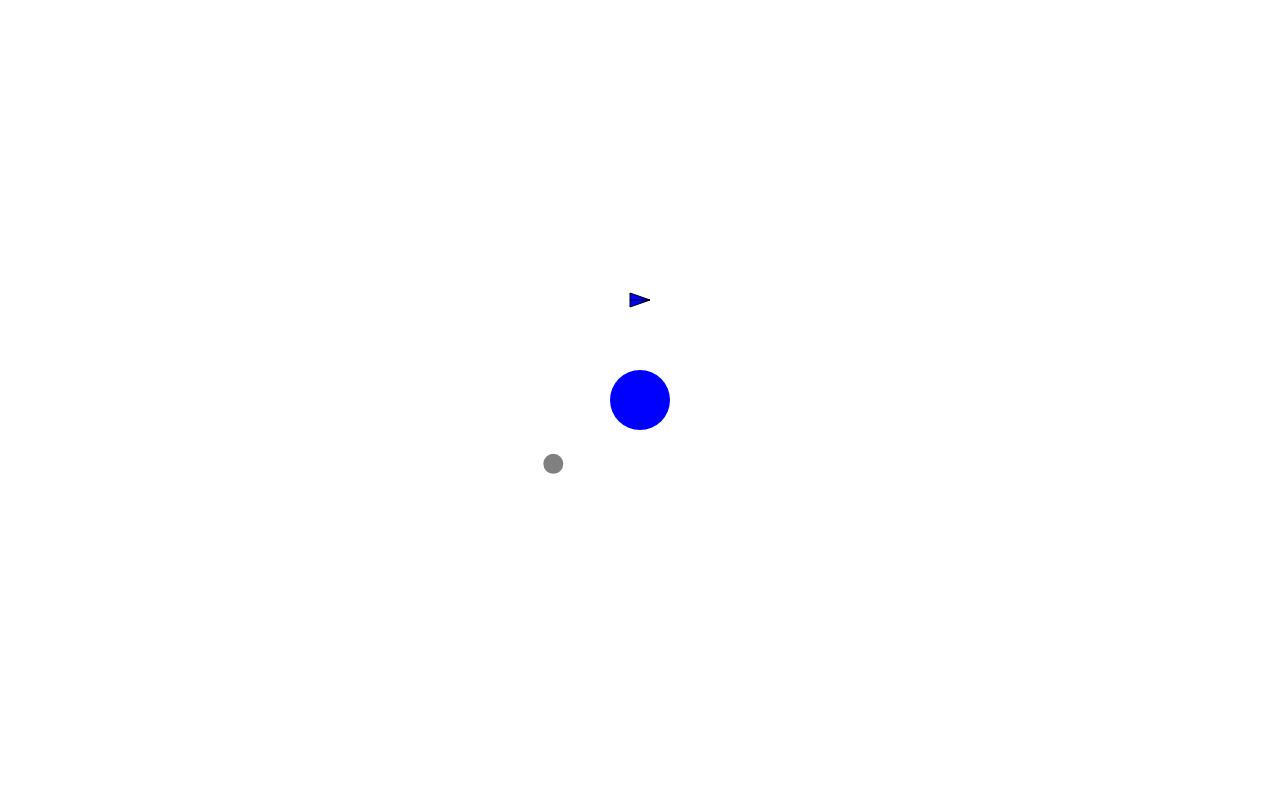
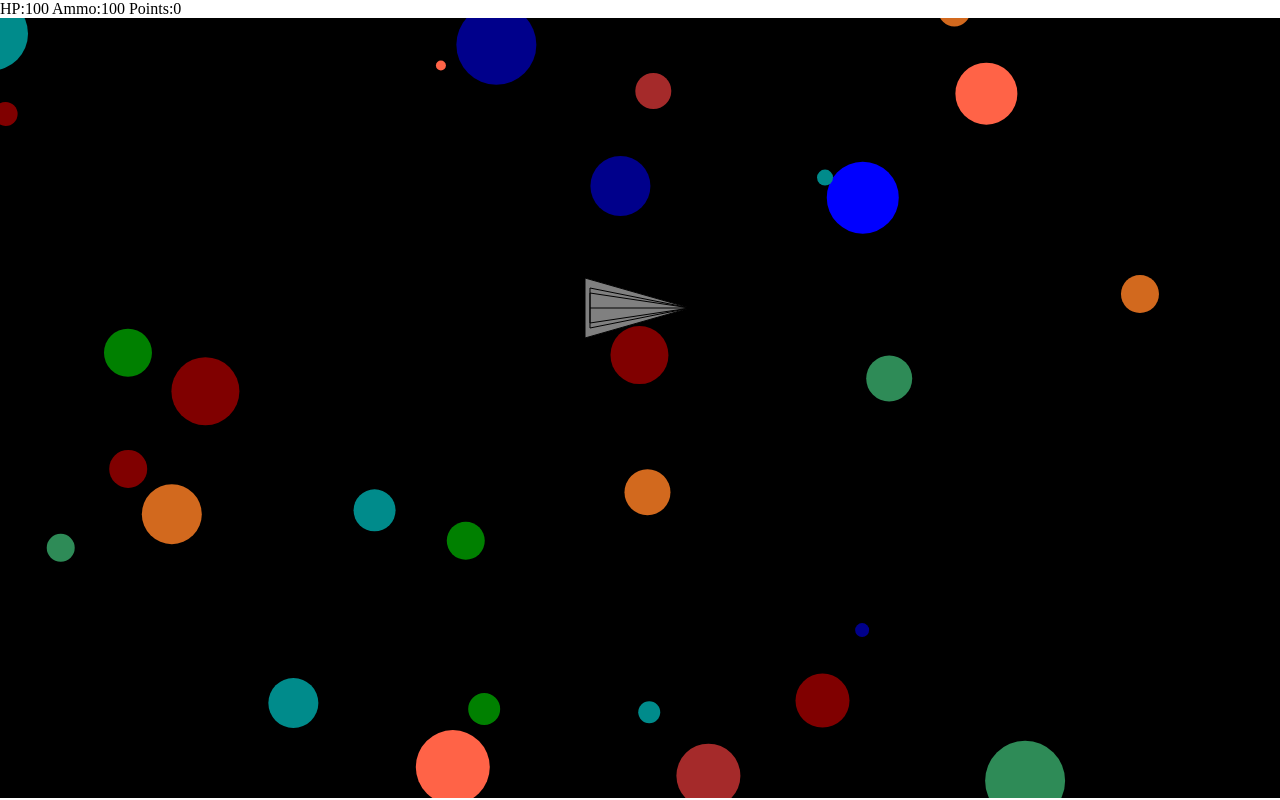
Before and after one commit to hlopez058/starshipjs, a plain HTML site: page index.html in a window 1280 px wide. Drawn offline with Linux system fonts and the light colour scheme.

Commit message:
Recreating ship outline

```diff
--- a/index.html
+++ b/index.html
@@ -18,6 +18,7 @@
 </head>
 <body>
 
+<div id="hud"></div>
 <canvas id="canvas"></canvas>
 
 </body>
--- a/main.js
+++ b/main.js
@@ -1,11 +1,14 @@
 window.onload = function(){
+  var level = 3;
+  var score = 0;
+  var hud = document.getElementById("hud");
   //----------------------------------------------
   //canvas setup
   //----------------------------------------------
   var canvas = document.getElementById("canvas"),
   context = canvas.getContext("2d"),
   width = canvas.width = window.innerWidth,
-  height = canvas.height = window.innerHeight;
+  height = canvas.height = window.innerHeight-20;
   var center = {x:width/2,y:height/2};
   var boundary = {xmin:-10,xmax:width+10,ymin:-10,ymax:height+10};
   //----------------------------------------------
@@ -18,33 +21,52 @@ window.onload = function(){
                     keySpace:false};
 
   controller = BindKeyboard(controller);
-
   //----------------------------------------------
   // Animation : Pre-Render
-  //create sprites
-  //update sprites
-  //draw sprites
+  //----------------------------------------------
 
-   var earth = planet.create(boundary,
-                            center.x ,
-                           center.y,
-                           sizes.medium,
-                            masses.medium,
-                            pallete.Blue
-                          );
+  var bodies =[];
+  for(var k=0 ; k<level*10 ; k++)
+  {
+    var posx = getRandomIntInclusive(-width/2,width/2);
+    var posy = getRandomIntInclusive(-height/2,height/2);
 
-   var moon = planet.create(boundary,
-                            center.x + 50,
-                           center.y +50,
-                           sizes.small,
-                            masses.small,
-                            pallete.Gray
-                          );
-  var orbit = vector.create(0,0);
-    orbit.setLength(.7);
-    orbit.setAngle(2*Math.PI/3);
-    moon.particle.accelerate(orbit);
+    var sz = getRandomIntInclusive(5,40);
+    var ms = getRandomIntInclusive(1,20);
+    var col = getRandomIntInclusive(1,10);
+    var lor = pallete.Gray;
+    switch(col){
+      case 1: lor = pallete.Blue;break;
+      case 2: lor = pallete.DarkCyan;break;
+      case 3: lor = pallete.DarkBlue;break;
+      case 4: lor = pallete.Green;break;
+      case 5: lor = pallete.Maroon;break;
+      case 6: lor = pallete.Brown;break;
+      case 7: lor = pallete.Chocolate;break;
+      case 8: lor = pallete.Tomato;break;
+      case 9: lor = pallete.SeaGreen;break;
+      case 10: lor = pallete.Orange;break;
+      default: pallete.Gray;
+    }
 
+    var body = planet.create(
+      boundary,
+      center.x + posx,
+      center.y +posy,
+      sz,
+      ms,
+      lor
+    );
+
+
+    var orbit = vector.create(0,0);
+    orbit.setLength(getRandomFloatInclusive(.1,.7));
+    orbit.setAngle(getRandomFloatInclusive(1,2*Math.PI));
+    body.particle.accelerate(orbit);
+
+
+    bodies[k] = body;
+  }
 
   var starship = ship.create(boundary,
                             center.x,
@@ -53,6 +75,8 @@ window.onload = function(){
                             masses.small,
                             pallete.Black
                           );
+  starship.setHP(100);
+
 
   //----------------------------------------------
   //FRAME UPDATE CALL
@@ -60,41 +84,54 @@ window.onload = function(){
   //FRAME UPDATE DEFINED
   function update(){
     context.clearRect(0,0,width,height);
+
+     // Background
+    context.beginPath();
+    context.fillStyle = pallete.Black;
+    context.moveTo(0, 0);
+    context.lineTo(width, 0);
+    context.lineTo(width, height);
+    context.lineTo(0, height);
+    context.fill();
+    context.stroke();
+
+    //-----------------------
+    // Game State Update
+    //-----------------------
+    hud.innerHTML="HP:"+starship.hp + " Ammo:"+starship.weapon.ammo + " Points:" + score;
+
     //-----------------------
     // Animiation : Render
     //-----------------------
 
-    //for(i=0;i<sprites.length;i++){
+    for(var i=0;i<bodies.length;i++){
+      bodies[i].update();
+      context = bodies[i].draw(context);
+    }
 
-      //pass controller info to sprites
-      //sprites[i].mapController(controller);
-
-      //update sprite locations
-    //  sprites[i].update();
-
-      //draw sprites on screen
-  //    context = sprites[i].draw(context);
-    //}
-
-
-    moon.particle.gravitateTo(earth.particle);
-    moon.update();
-    context = moon.draw(context);
-
-    earth.update();
-    context =  earth.draw(context);
+    for(var i=0;i<(bodies.length/2);i++){
+      for(var k=(bodies.length/2);k<bodies.length;k++)
+      {
+        bodies[i].particle.gravitateTo(bodies[k].particle);
+      }
+   }
 
     starship.control(controller);
     starship.update();
     context = starship.draw(context);
 
-    //check if bullets hit the planet
-    for(k=0;k<starship.weapon.fired.length;k++){
-     if( earth.hittest(starship.weapon.fired[k].particle))
-      {earth.explode();}
-
-     if( moon.hittest(starship.weapon.fired[k].particle))
-      {moon.explode();}
+    //collision testing for bullets
+    for(var k=0;k<starship.weapon.fired.length;k++)
+    {
+      for(var i=0;i<bodies.length;i++)
+      {
+        if(!bodies[i].exploded){
+        if(bodies[i].hittest(starship.weapon.fired[k].particle))
+        {
+          bodies[i].explode();
+          score++;
+        }}
+      }
     }
 
     //-----------------------
--- a/planet.js
+++ b/planet.js
@@ -61,6 +61,16 @@ var planet = {
   },
 
   update: function(){
+    //reposition so borders wrap
+    this.wrapborder();
+
+    //movement limiter to keep planets from
+    //ejecting across the screen because of
+    //gravitational effects.
+    if(this.particle.velocity.getLength() >20){
+      this.particle.velocity.setLength(20);
+    }
+
     // update any movement to planet particle
     this.particle.update();
 
@@ -83,6 +93,22 @@ var planet = {
       }
     }
   },
+
+  wrapborder : function(){
+    if (this.particle.position.getX() > this.boundary.xmax){
+      this.particle.position.setX(this.boundary.xmin);
+    }
+    if (this.particle.position.getX() < this.boundary.xmin){
+      this.particle.position.setX(this.boundary.xmax);
+    }
+    if (this.particle.position.getY() > this.boundary.ymax){
+      this.particle.position.setY(this.boundary.ymin);
+    }
+    if (this.particle.position.getY() < this.boundary.ymin){
+      this.particle.position.setY(this.boundary.ymax);
+    }
+  },
+
 
   draw: function(context){
     //draw planet
--- a/ship.js
+++ b/ship.js
@@ -4,16 +4,21 @@ var ship = {
   color:null,
   hittest:false,
   visible:true,
+  fragments:null,
+  blasts:null,
   boundary:null,
+  exploded:null,
+  hp:0,
   thruster:{on:false,left:false,right:false},
   weapon:{trigger:false,
           fired:[],
-          ammo:100,
+          max_ammo:100,
+          ammo:0,
           rate_of_fire:9,
           cooldown:0,
           bullet_size:3,
           bullet_mass:1,
-          bullet_color:pallete.Black,
+          bullet_color:pallete.Red,
           bullet_speed:5,
           fire: function(boundary,x,y,direction)
           {
@@ -23,7 +28,7 @@ var ship = {
             }else{
               this.cooldown = this.rate_of_fire;
               //fire bullet
-              if(this.fired.length <= this.ammo){
+              if(this.fired.length < this.max_ammo){
                 //create a new bullet and add to fired
                 //bounds,x,y,speed,direction,size,mass,color
                 var b = bullet
@@ -37,6 +42,7 @@ var ship = {
                     this.bullet_color);
                 this.fired[this.fired.length]= b;
               }
+              this.ammo = this.max_ammo - this.fired.length ;
             }
           },
         },
@@ -49,6 +55,14 @@ var ship = {
     obj.particle = p;
     obj.size = size;
     obj.color = color|pallete.White;
+    var frags = [];
+    var numOfFrags = getRandomIntInclusive(size/2,2*size);
+    for(i=0;i<numOfFrags;i++){
+      frags[i] = particle.create(x,y,0,0);
+    }
+    obj.fragments = frags;
+    obj.blasts = [];
+    this.weapon.ammo = this.weapon.max_ammo;
     return obj;
   },
 
@@ -68,6 +82,31 @@ var ship = {
     this.weapon.trigger = controller.keySpace;
   },
 
+  setHP: function(val){
+    this.hp = val;
+  },
+
+  explode: function(){
+    if(!this.exploded){
+      //create blast vectors for fragments
+      for(i=0;i<this.fragments.length;i++){
+        //create a blast vector
+        var direction = getRandomFloatInclusive(1,2*Math.PI);
+        var speed = getRandomFloatInclusive(.3,.5);
+        var blast = vector.create(0,0);
+        blast.setLength(speed);
+        blast.setAngle(direction);
+        this.blasts[i]=blast;
+      }
+      this.visible=false;
+      this.exploded = true;
+      this.setMass(0);
+    }
+
+  },
+
+
+
   update: function(){
 
     if(this.thruster.left){
@@ -85,10 +124,9 @@ var ship = {
         this.particle.rotation
       );
     }
-
     //create a thrust vector
     var thrust = vector.create(this.particle.position.getX(),
-                               this.particle.position.getY());
+                              this.particle.position.getY());
     thrust.setAngle(this.particle.rotation);
 
     if(this.thruster.on){
@@ -102,6 +140,25 @@ var ship = {
 
     //reposition so borders wrap
     this.wrapborder();
+
+      //update explosion
+    if(this.exploded){
+      for(i=0;i<this.fragments.length;i++){
+        //check if fragments are still in view
+        if( this.fragments[i].position.getX()>this.boundary.xmin &
+            this.fragments[i].position.getX()<this.boundary.xmax &
+            this.fragments[i].position.getY()>this.boundary.ymin &
+            this.fragments[i].position.getY()<this.boundary.ymax)
+          {
+            this.fragments[i].position.setX(this.particle.position.getX());
+            this.fragments[i].position.setY(this.particle.position.getY());
+            this.fragments[i].velocity.addTo(this.blasts[i]);
+            this.fragments[i].update();
+          }else{
+            this.fragments[i].hidden = true;
+          }
+      }
+    }
   },
 
   wrapborder : function(){
@@ -120,20 +177,38 @@ var ship = {
   },
 
   draw: function(context){
+    var s = 5;//scalar
     //draw ship outline
     context.save();
     context.translate(this.particle.position.getX(),
                         this.particle.position.getY());
     context.rotate(this.particle.rotation);
     context.beginPath();
-    context.fillStyle = this.color;
-    context.moveTo(10, 0);
-    context.lineTo(-10, -7);
-    context.lineTo(-10, 7);
-    context.lineTo(10, 0);
-    context.moveTo(-10,0);
-    context.lineTo(10, 0);
-    context.fill()
+    context.fillStyle = pallete.Gray;
+
+    //wings
+    context.moveTo(s*10, 0);
+    context.lineTo(s*-11, s*-6);
+    context.lineTo(s*-11, s*6);
+    context.lineTo(s*10, 0);
+
+    context.moveTo(s*10, 0);
+    context.lineTo(s*-10, s*-4);
+    context.lineTo(s*-10, s*4);
+    context.lineTo(s*10, 0);
+    context.fill();
+
+    context.moveTo(s*10, 0);
+    context.lineTo(s*-10, s*-3);
+    context.lineTo(s*-10, s*3);
+    context.lineTo(s*10, 0);
+
+
+    //fuselouge
+    context.moveTo(s*-10,0);
+    context.lineTo(s*10, 0);
+
+    context.fill();
     context.stroke();
 
     if(this.thruster.on) {
```
